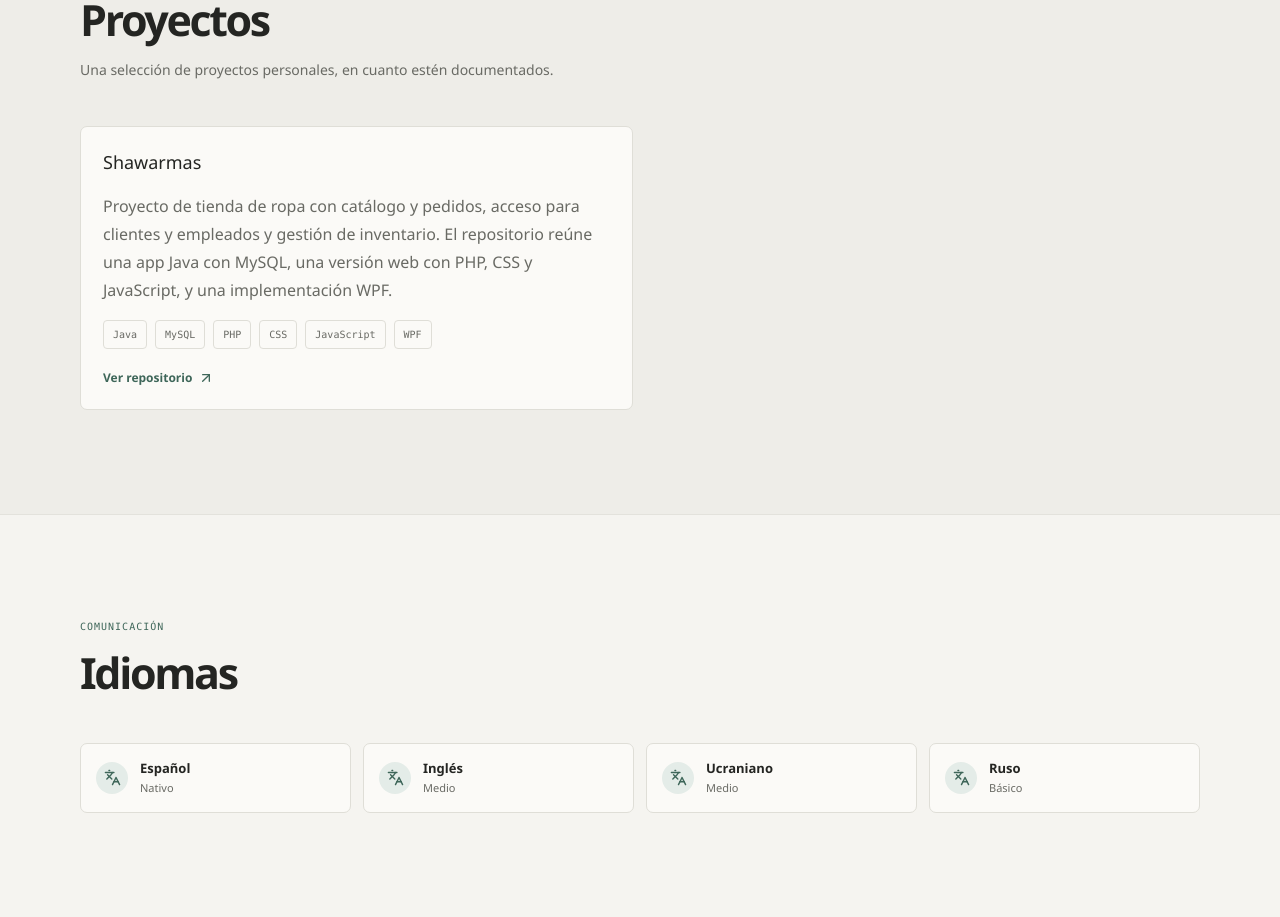
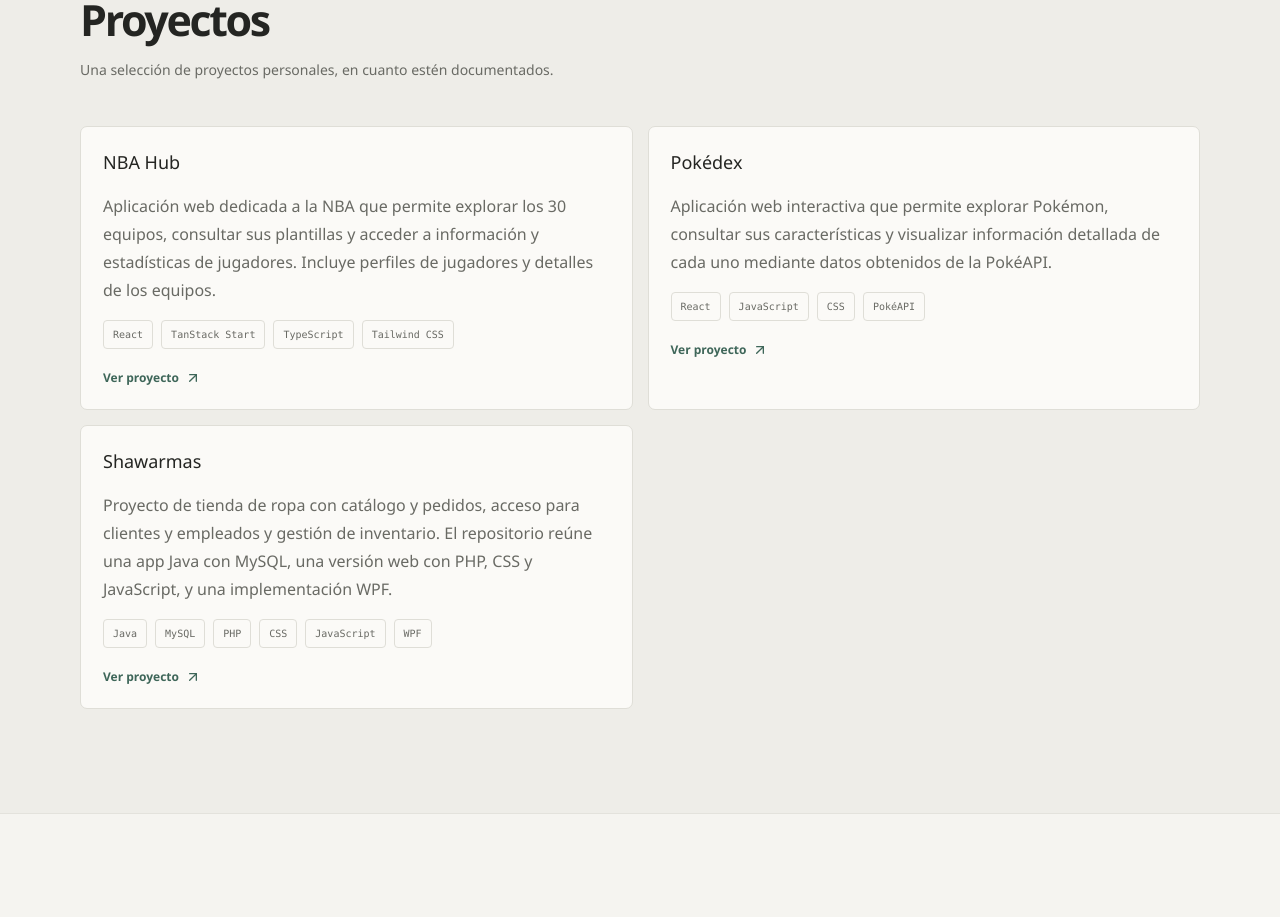
Before and after one commit to donivanovich/donivanovich.github.io, a React (Vite) app: page / in a window 1280 px wide. Shown: the part 5420-6337 px from the top of the page. Built offline with nearby package versions, Linux system fonts and the light colour scheme.

Commit message:
feat: adding new proyects

```diff
--- a/index.html
+++ b/index.html
@@ -11,12 +11,12 @@
         />
         <meta property="og:type" content="website" />
         <meta property="og:locale" content="es_ES" />
-        <meta property="og:title" content="Ivan Kosolovskyy — Desarrollador Full Stack" />
+        <meta property="og:title" content="Ivan Kosolovskyy · Desarrollador Software" />
         <meta
             property="og:description"
             content="Desarrollador Full Stack y estudiante de Desarrollo de Aplicaciones Web y Multiplataforma. Interesado en blockchain, datos y cloud."
         />
-        <title>Ivan Kosolovskyy — Desarrollador Full Stack</title>
+        <title>Ivan Kosolovskyy · Desarrollador Software</title>
     </head>
     <body>
         <div id="root"></div>
--- a/src/components/sections/Projects.tsx
+++ b/src/components/sections/Projects.tsx
@@ -21,7 +21,7 @@ export function Projects() {
                                 <p>{project.description}</p>
                                 <div className="tag-list">{project.technologies.map((technology) => <span className="tag" key={technology}>{technology}</span>)}</div>
                                 <div className="project-links">
-                                    <a href={project.github} target="_blank" rel="noreferrer">Ver repositorio <ArrowUpRight size={16} /></a>
+                                    <a href={project.github} target="_blank" rel="noreferrer">Ver proyecto <ArrowUpRight size={16} /></a>
                                     {project.demo && <a href={project.demo} target="_blank" rel="noreferrer">Ver demo <ArrowUpRight size={16} /></a>}
                                 </div>
                             </article>
--- a/src/data/cv.ts
+++ b/src/data/cv.ts
@@ -148,6 +148,20 @@ export const cv = {
     ],
     projects: [
         {
+            name: "NBA Hub",
+            description:
+                "Aplicación web dedicada a la NBA que permite explorar los 30 equipos, consultar sus plantillas y acceder a información y estadísticas de jugadores. Incluye perfiles de jugadores y detalles de los equipos.",
+            technologies: ["React", "TanStack Start", "TypeScript", "Tailwind CSS"],
+            github: "https://donnie-nbahub.vercel.app/",
+        },
+        {
+            name: "Pokédex",
+            description:
+                "Aplicación web interactiva que permite explorar Pokémon, consultar sus características y visualizar información detallada de cada uno mediante datos obtenidos de la PokéAPI.",
+            technologies: ["React", "JavaScript", "CSS", "PokéAPI"],
+            github: "https://donnie-pokedex.vercel.app/",
+        },
+        {
             name: "Shawarmas",
             description:
                 "Proyecto de tienda de ropa con catálogo y pedidos, acceso para clientes y empleados y gestión de inventario. El repositorio reúne una app Java con MySQL, una versión web con PHP, CSS y JavaScript, y una implementación WPF.",
```
